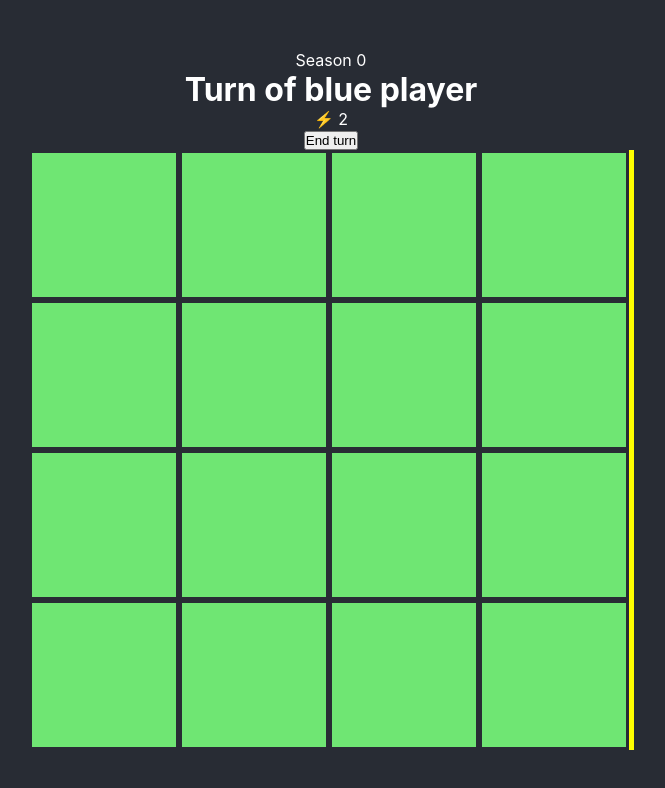
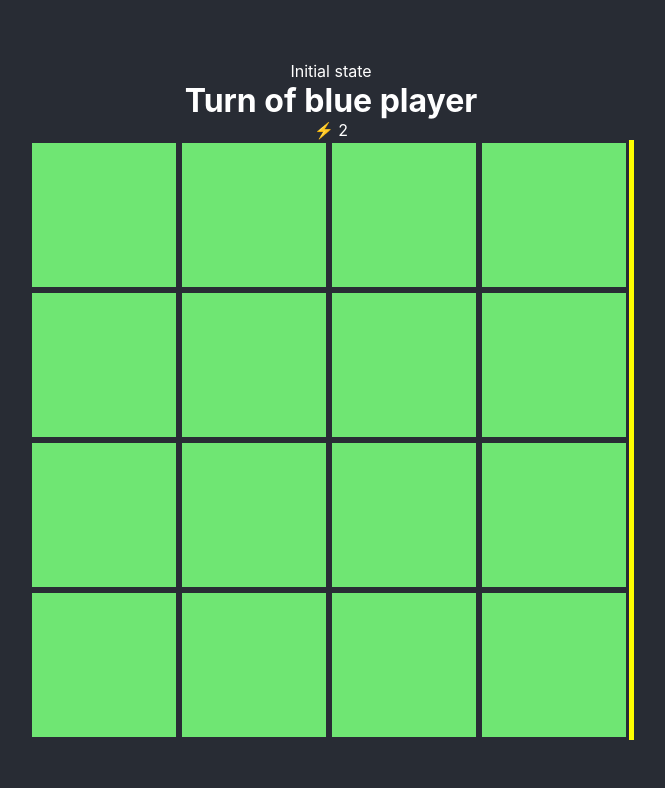
Before and after one commit to wunnle/colonization-game, a React (Create React App) app: page / in a window 1280 px wide. Shown: the top 788 px of the page, without its empty margins (309-974 px from the left). Built offline with nearby package versions, Linux system fonts and the light colour scheme.

Commit message:
turn 0 is initial stage now

```diff
--- a/src/App.js
+++ b/src/App.js
@@ -101,10 +101,12 @@ class App extends Component {
     return (
       <div className="App">
         <header>
-        <p>Season {wholeTurn} </p>
+
+        {wholeTurn > 0 ? <p>Season {wholeTurn} </p> : <p>Initial state</p>}
         {gameStarted && <h1>Turn of {activePlayer.name} player</h1>}
         <p>⚡ {activePlayer.energy}</p>
-        <button onClick={handleEndTurnClick}>End turn</button>
+
+        {wholeTurn > 0 && <button onClick={handleEndTurnClick}>End turn</button>}
         </header>
         <div className="board-holder">
         <div className="board">
--- a/src/reducers/game.js
+++ b/src/reducers/game.js
@@ -13,7 +13,7 @@ export default function general(state = initialState, action) {
       return {
         ...state,
         turn: state.turn + 0.5,
-        wholeTurn: Math.floor(state.turn),
+        wholeTurn: Math.floor(state.turn + 0.5),
         activePlayer: state.activePlayer === 1 ? 2 : 1
       }
 
```
